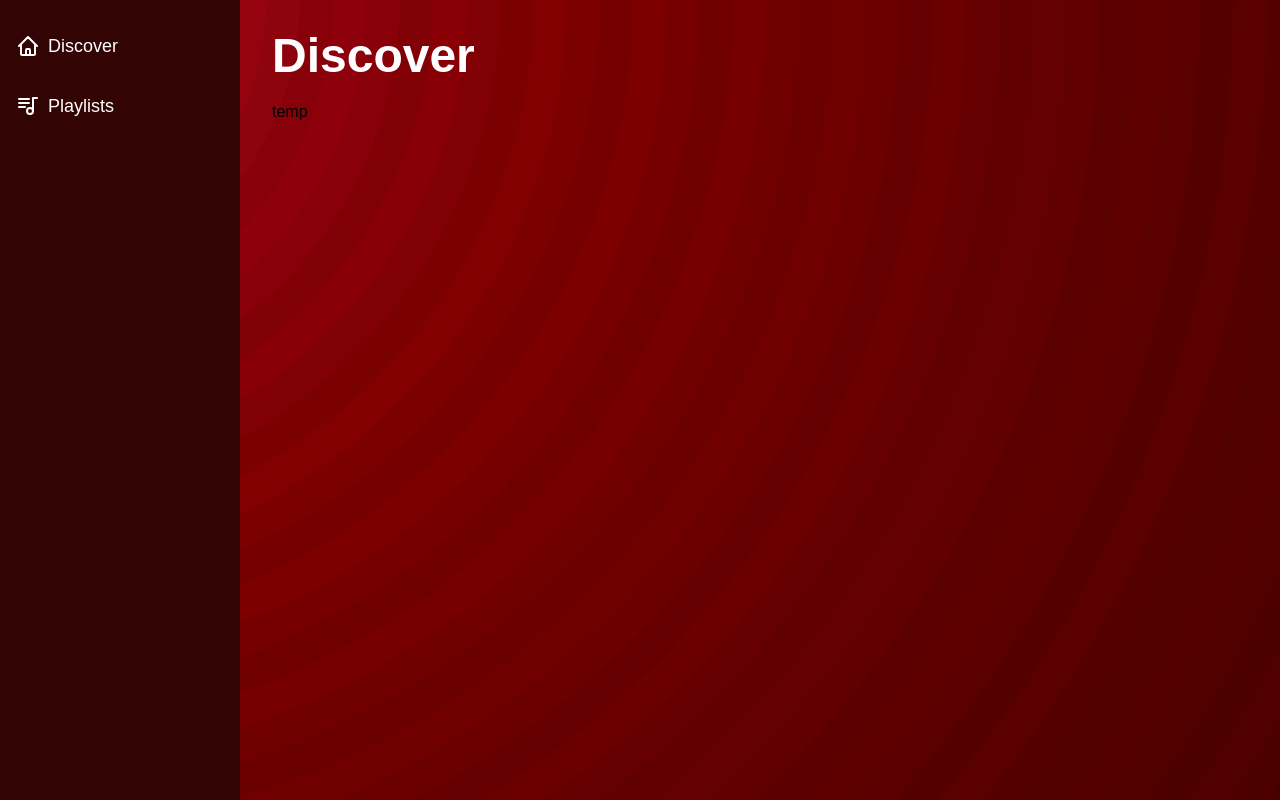
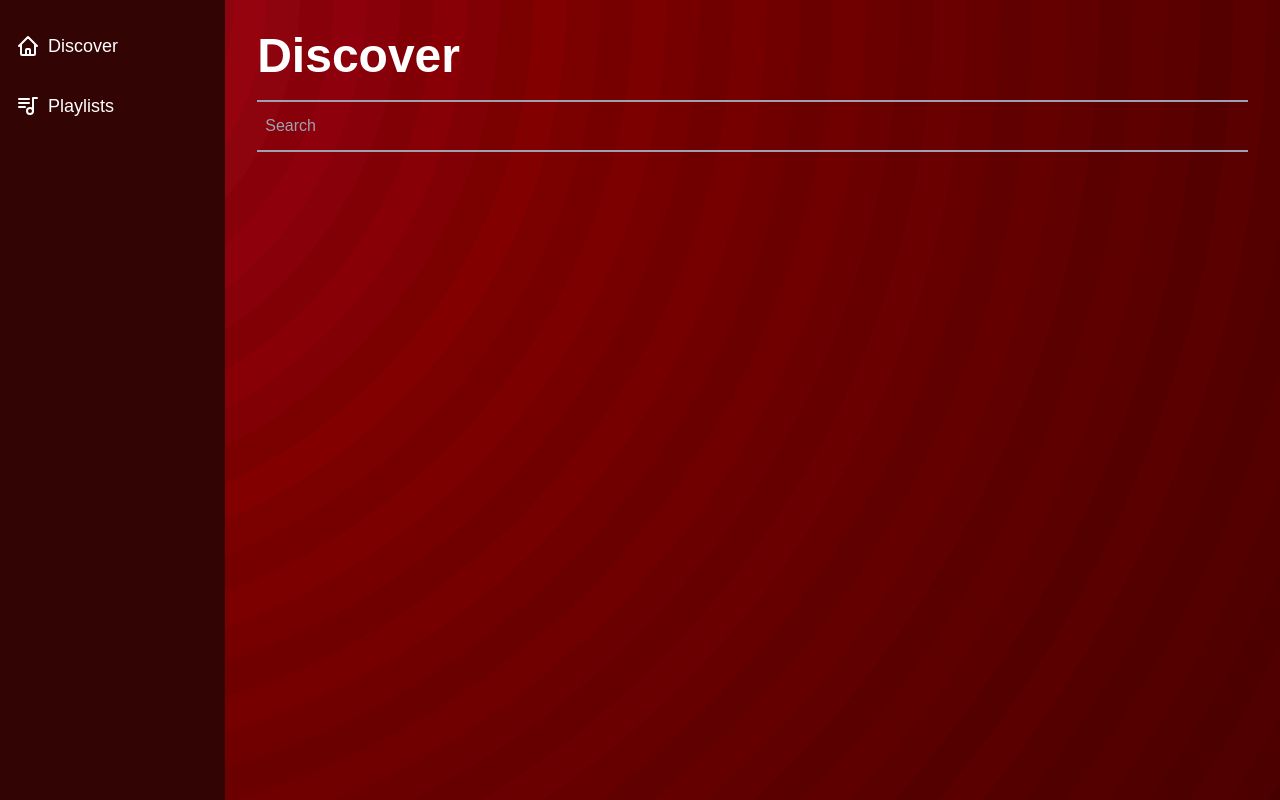
Before and after one commit to brodysmith8/music-streaming-application, a React (Create React App) app in the folder client/react-app/bas/: page /home in a window 1280 px wide. Built offline with nearby package versions, Linux system fonts and the light colour scheme.

Commit message:
Added search bar and testing for api interaction

```diff
--- a/client/react-app/bas/package.json
+++ b/client/react-app/bas/package.json
@@ -6,6 +6,7 @@
     "@testing-library/jest-dom": "^5.16.5",
     "@testing-library/react": "^13.4.0",
     "@testing-library/user-event": "^13.5.0",
+    "axios": "^1.2.0",
     "jwt-decode": "^3.1.2",
     "react": "^18.2.0",
     "react-dom": "^18.2.0",
--- a/client/react-app/bas/src/App.js
+++ b/client/react-app/bas/src/App.js
@@ -4,14 +4,16 @@ import Login from './components/Login';
 import Playlists from './components/Playlists';
 import Sidebar from './components/Sidebar';
 import Discover from './components/Discover';
+
+
 function App() {
   return (
     <div className='relative flex h-screen'>
-      <Sidebar />
+
       <Routes>
         <Route path="/" element={<Login />} />
-        <Route path="/home" element={<Discover />} />
-        <Route path="/playlists" element={<Playlists />} />
+        <Route path="/home" element={<><Sidebar /> <Discover /></>} />
+        <Route path="/playlists" element={<><Sidebar /> <Playlists /></>} />
       </Routes>
     </div>
   );
--- a/client/react-app/bas/src/assets/constants.js
+++ /dev/null
@@ -1,6 +0,0 @@
-import { HiOutlineHashtag, HiOutlineHome, HiOutlinePhotograph, HiOutlineUserGroup } from 'react-icons/hi';
-
-export const links = [
-    { name: 'Discover', to: '/Home', icon: HiOutlineHome },
-    { name: 'Playlists', to: '/Home', icon: HiOutlinePhotograph },
-  ];
--- a/client/react-app/bas/src/components/Discover.js
+++ b/client/react-app/bas/src/components/Discover.js
@@ -1,16 +1,23 @@
 import React from 'react'
 import Searchbar from './Searchbar'
+import { useState, useEffect } from 'react';
 
 const Discover = () => {
   return (
-    <div className="flex flex-col m-8">
-        <div className='w-full flex flex-col justify-between items-center mb-5'>
-            <h2 className='font-semibold text-white text-5xl text-left'>Discover</h2>
+
+    <div className="flex flex-col w-5/6 m-8">
+        <div>
+          <div className='flex flex-col justify-between items-left mb-5'>
+              <h2 className='font-semibold text-white text-5xl text-left'>Discover</h2>
+          </div>
+          <Searchbar />
         </div>
-        <Searchbar />
-        <div className='flex flex-wrap justify-center gap-8 text-white'>
+        <div className='flex flex-wrap justify-left gap-8 text-white'>
+
         </div>
+
     </div>
+
   )
 }
 
--- a/client/react-app/bas/src/components/Playlists.js
+++ b/client/react-app/bas/src/components/Playlists.js
@@ -4,15 +4,15 @@ import Sidebar from './Sidebar';
 
 const Playlists = () => {
   return (
-      <>
-        <div className="flex flex-col m-8">
-            <div className='w-full flex flex-col justify-between items-center mb-5'>
+    <div className="flex flex-col w-5/6 m-8">
+        <div className="flex flex-col">
+            <div className='w-full flex flex-col justify-between items-left'>
                 <h2 className='font-semibold text-white text-5xl text-left'>Playlist</h2>
             </div>
             <div className='flex flex-wrap justify-center gap-8 text-white'>
             </div>
         </div>
-    </>
+    </div>
 
   )
 }
--- a/client/react-app/bas/src/components/Searchbar.js
+++ b/client/react-app/bas/src/components/Searchbar.js
@@ -1,9 +1,22 @@
 import React from 'react'
 import {FiSearch} from 'react-icons/fi'
+import axios from "axios"
+
+const api = axios.create({
+    baseURL: `localhost:4000/api/`
+})
 
 const Searchbar = () => {
-  return (
-    <div>temp</div>
+
+    const handleSubmit = (e) => e.preventDefault()
+
+
+    return (
+        <div className='flex flex-col w-full'>
+            <form className="mb-3 w-full" onSubmit={handleSubmit}>
+                <input type="search" id="exampleSearch" placeholder="Search" className=" block w-full px-2 py-3 text-base font-normal text-gray-200 bg-transparent bg-clip-padding border border-solid border-gray-400 border-y-2 border-x-0 transition ease-in-out m-0 focus:text-white focus:border-white focus:outline-none focus:placeholder-white" />
+            </form>
+        </div>
   )
 }
 
--- a/client/react-app/bas/src/components/Sidebar.js
+++ b/client/react-app/bas/src/components/Sidebar.js
@@ -5,17 +5,6 @@ import { HiOutlineMenu } from 'react-icons/hi'
 import { RiCloseLine } from 'react-icons/ri'
 import { HiOutlineHome } from 'react-icons/hi'
 import { TbPlaylist } from 'react-icons/tb'
-import { links } from '../assets/constants'
-const NavLinks = ( {handleClick} ) => (
-    <div>
-        {links.map((item) => (
-            <NavLink key={item.name} to={item.to} className="flex flex-row justify-start items-center my-8 text-sm font-medium text-white hover:text-red-500" onClick={() => handleClick && handleClick()}>
-                <item.icon className='w-6 h-6 mr-2'/>
-                {item.name}
-            </NavLink>
-        ))}
-    </div>
-);
 
 
 const Sidebar = () => {
@@ -24,6 +13,7 @@ const Sidebar = () => {
 
     return (
         <>
+
             <nav className='md:flex hidden flex-col w-[240px] px-4 bg-[#330404]'>
                 <ul >
                     <li className='flex flex-row justify-start items-center my-8 text-lg font-regular text-white hover:text-red-500'>
@@ -48,11 +38,11 @@ const Sidebar = () => {
                     <ul >
                         <li className='flex flex-row justify-start items-center my-8 text-lg font-regular text-white hover:text-red-500'>
                             <HiOutlineHome className='w-6 h-6 mr-2'/>
-                            <a href='/home' handleClick={() => setMobileMenuOpen(false)}>Discover</a>
+                            <a href='/home' onClick={() => setMobileMenuOpen(false)}>Discover</a>
                         </li>
                         <li className='flex flex-row justify-start items-center my-8 text-lg font-regular text-white hover:text-red-500'>
                             <TbPlaylist className='w-6 h-6 mr-2'/>
-                            <a href='/playlists' handleClick={() => setMobileMenuOpen(false)}>Playlists</a>
+                            <a href='/playlists' onClick={() => setMobileMenuOpen(false)}>Playlists</a>
                         </li>
                     </ul>
                 </nav>
```
Also changed, not shown: 2 other files (tests, documents, lock files or other folders).
